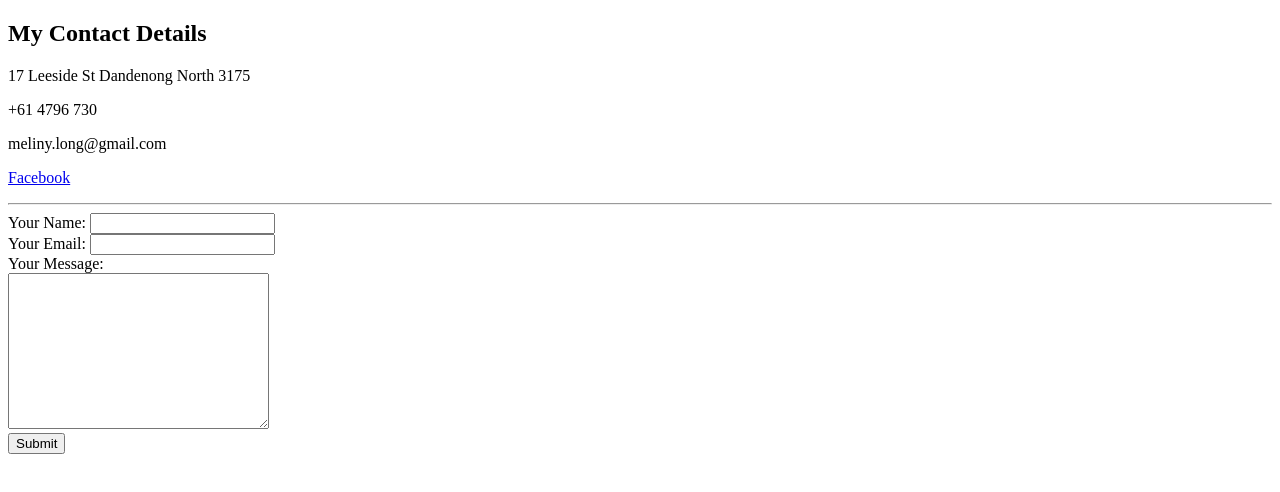
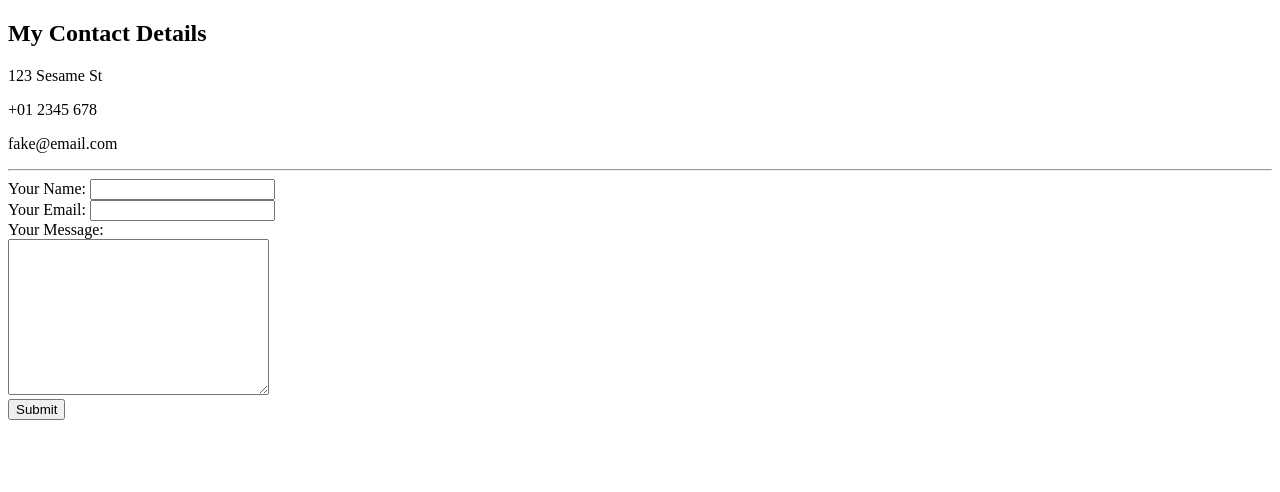
Before and after one commit to MelinyLong/cv, a plain HTML site: page contact.html in a window 1280 px wide. Drawn offline with Linux system fonts and the light colour scheme.

Commit message:
Update contact.html

```diff
--- a/contact.html
+++ b/contact.html
@@ -8,10 +8,9 @@
 
 <body>
   <h2>My Contact Details</h2>
-  <p>17 Leeside St Dandenong North 3175</p>
-  <p>+61 4796 730</p>
-  <p>meliny.long@gmail.com</p>
-  <p><a href="https://www.facebook.com/melinylong">Facebook</a></p>
+  <p>123 Sesame St</p>
+  <p>+01 2345 678</p>
+  <p>fake@email.com</p>
   <hr>
   <form action="mailto:meliny.long@gmail.com" method="post" enctype="text/plain">
     <label>Your Name:</label>
```
